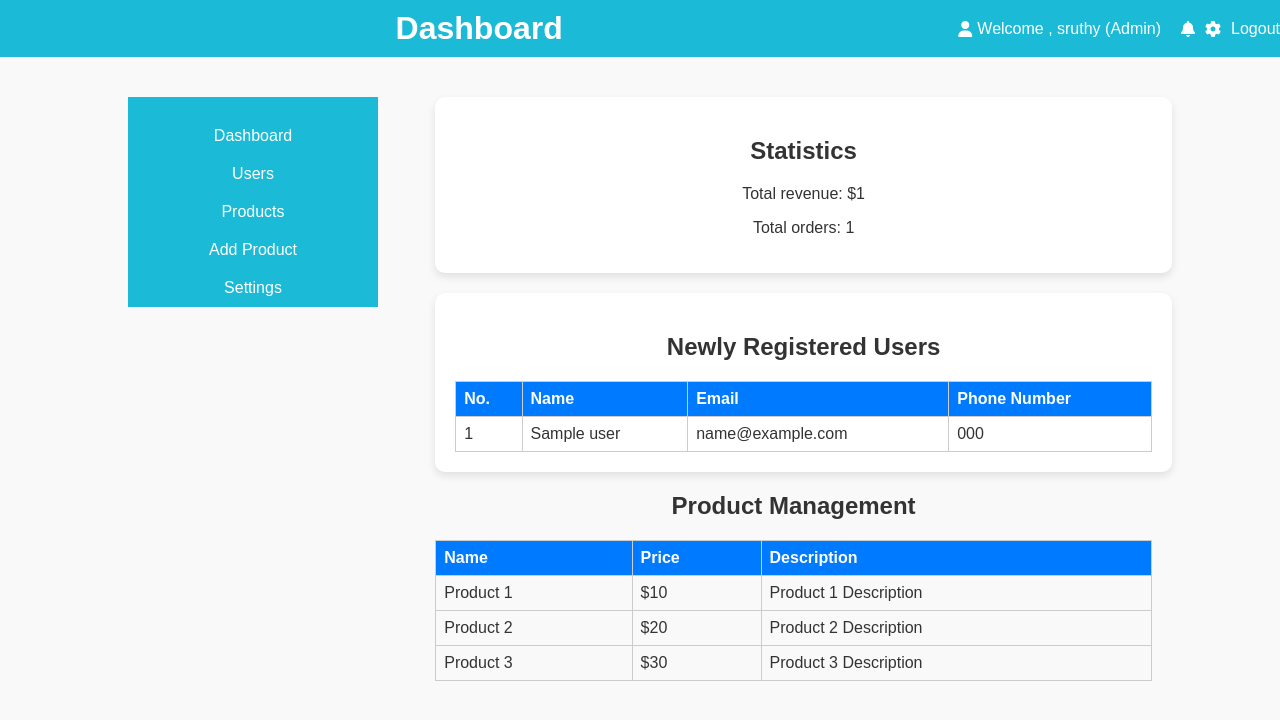
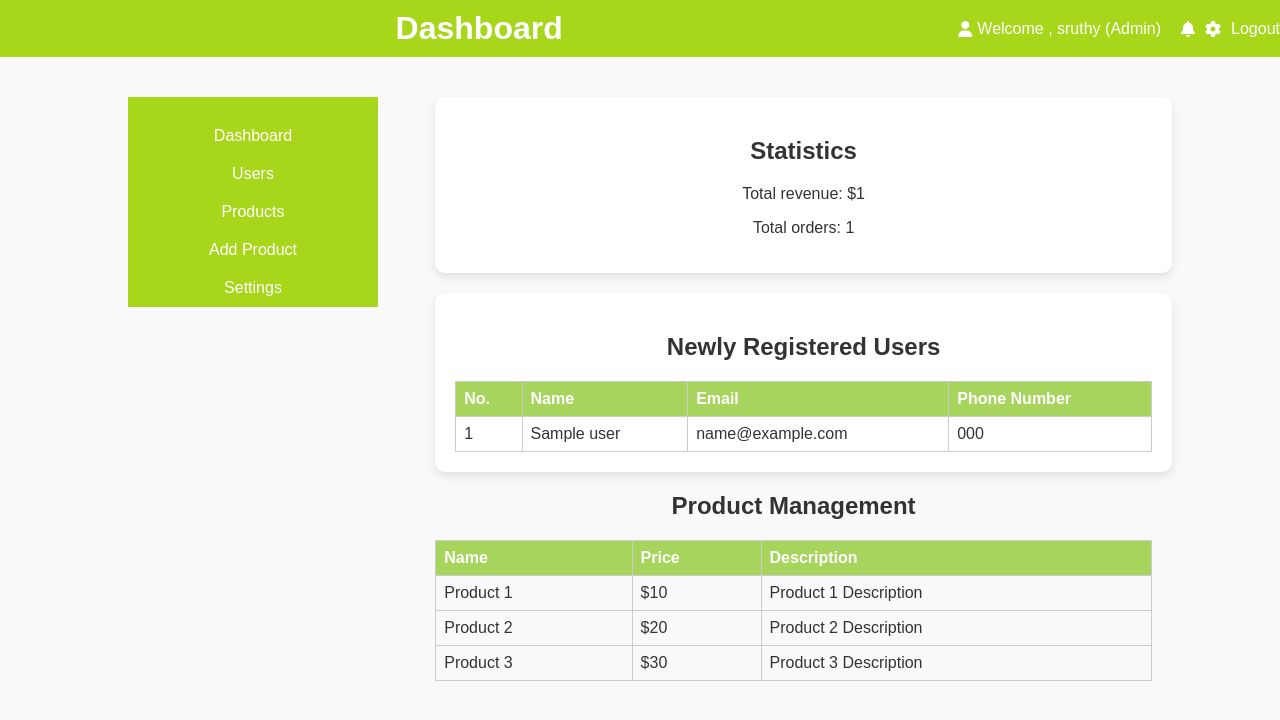
Before and after one commit to Sruthy0290/MainProject, a Django app: template assistiveglobe/template/dashboard.html in a window 1280 px wide. Shown: the top 720 px of the page. Run offline with Django 4.2, Linux system fonts and the light colour scheme; a user stored in the database is signed in; tables that the repository leaves empty hold one stand-in row (values such as "Sample post"); the template is opened without the code that fills it: most values are stand-ins (such as "Sample title", 1, 10 or a date in 2020); some libraries are stand-ins or nearby versions.

Commit message:
git commit -m hello

```diff
--- a/assistiveglobe/template/dashboard.html
+++ b/assistiveglobe/template/dashboard.html
@@ -23,7 +23,7 @@
 
         .header {
             width: 100%;
-            background-color: #1bbad6;
+            background-color:#a7d61b;;
             color: #fff;
             padding: 10px 20px;
             display: flex;
@@ -32,7 +32,7 @@
         }
 
         .admin-profile {
-            background-color: #1bbad6;
+            background-color: #b1d61b;
             color: #fff;
             padding: 10px 20px;
             border-radius: 5px;
@@ -61,7 +61,7 @@
 
         .sidebar {
             width: 250px;
-            background-color: #1bbad6;
+            background-color: #a7d61b;
             color: #fff;
             padding-top: 20px;
             margin-top: 20px;
@@ -111,7 +111,7 @@
         }
 
         th {
-            background-color: #007bff;
+            background-color: #a6d45d;
             color: #fff;
         }
 
```
